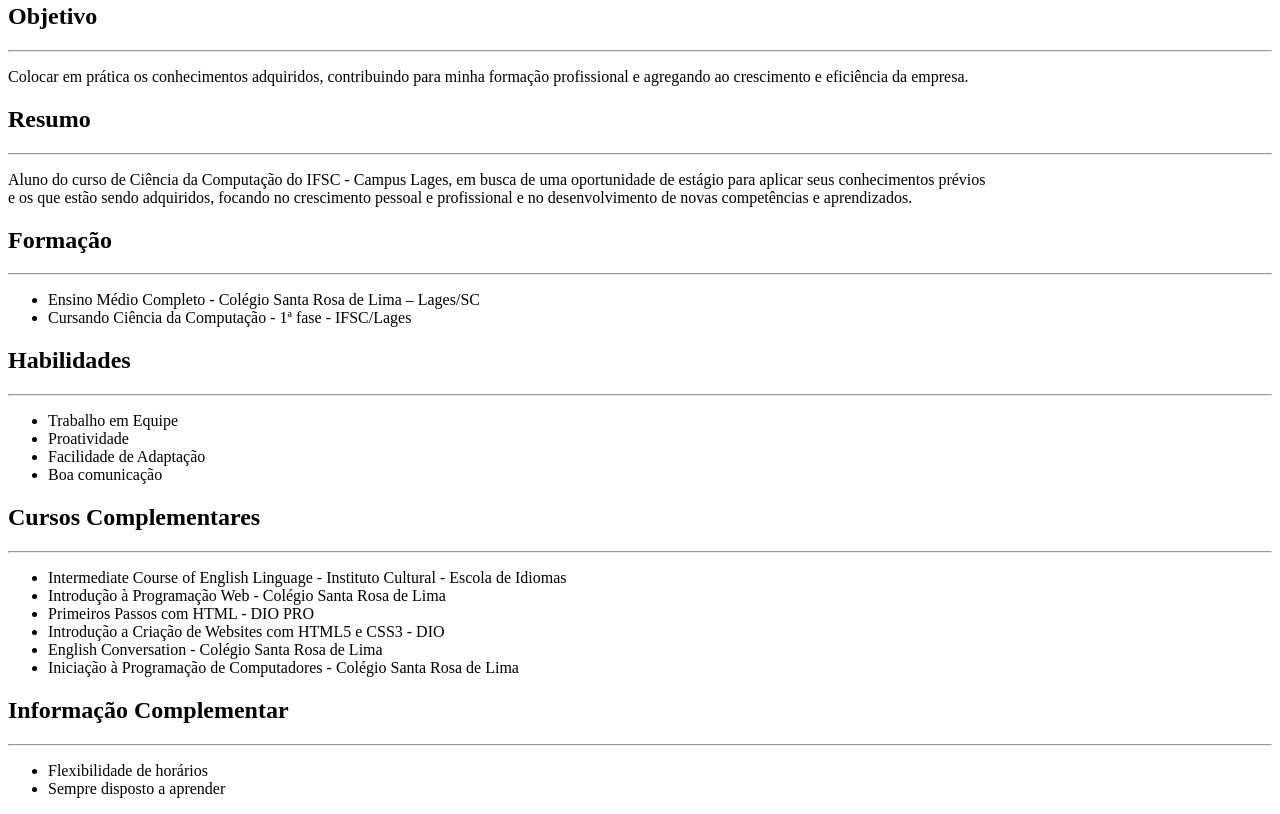
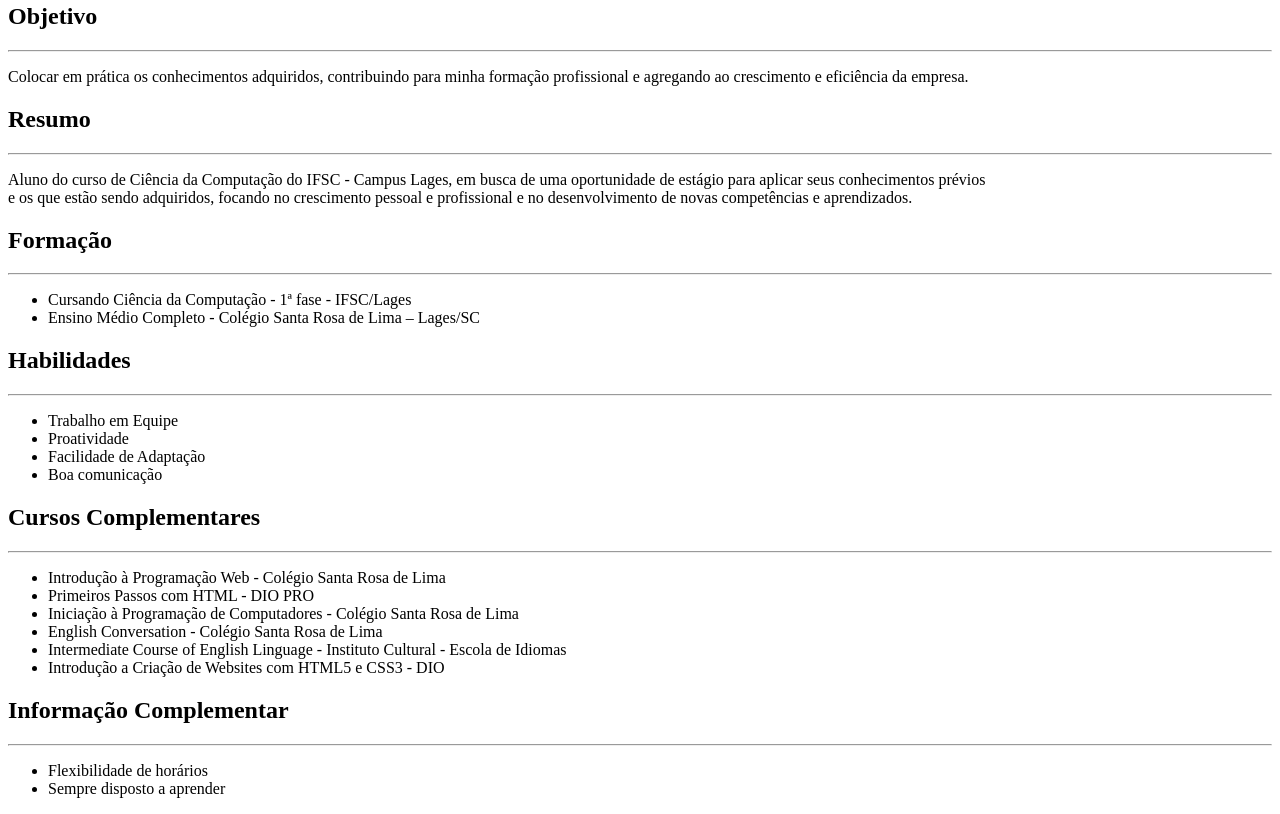
Before and after one commit to CauanGuedess/projeto-curriculo-html, a plain HTML site: page index.html in a window 1280 px wide. Shown: the part 453-1267 px from the top of the page. Drawn offline with Linux system fonts and the light colour scheme.

Commit message:
Alteração do Currículo

```diff
--- a/index.html
+++ b/index.html
@@ -51,8 +51,8 @@
     <h2>Formação</h2>
     <hr />
     <ul>
+        <li>Cursando Ciência da Computação - 1ª fase - IFSC/Lages</li>
         <li>Ensino Médio Completo - Colégio Santa Rosa de Lima – Lages/SC</li>
-        <li>Cursando Ciência da Computação - 1ª fase - IFSC/Lages</li>
     </ul>
     <h2>Habilidades</h2>
     <hr />
@@ -65,17 +65,12 @@
     <h2>Cursos Complementares</h2>
     <hr />
     <ul>
-        <li>
-            Intermediate Course of English Linguage - Instituto Cultural - Escola de
-            Idiomas
-        </li>
         <li>Introdução à Programação Web - Colégio Santa Rosa de Lima</li>
         <li>Primeiros Passos com HTML - DIO PRO</li>
+        <li>Iniciação à Programação de Computadores - Colégio Santa Rosa de Lima</li>
+        <li>English Conversation - Colégio Santa Rosa de Lima</li>
+        <li>Intermediate Course of English Linguage - Instituto Cultural - Escola de Idiomas</li>
         <li>Introdução a Criação de Websites com HTML5 e CSS3 - DIO</li>
-        <li>English Conversation - Colégio Santa Rosa de Lima</li>
-        <li>
-            Iniciação à Programação de Computadores - Colégio Santa Rosa de Lima
-        </li>
     </ul>
     <h2>Informação Complementar</h2>
     <hr />
```
